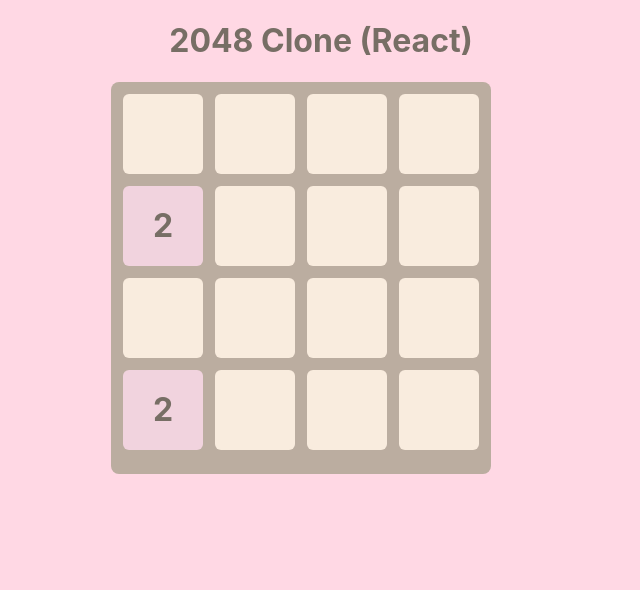
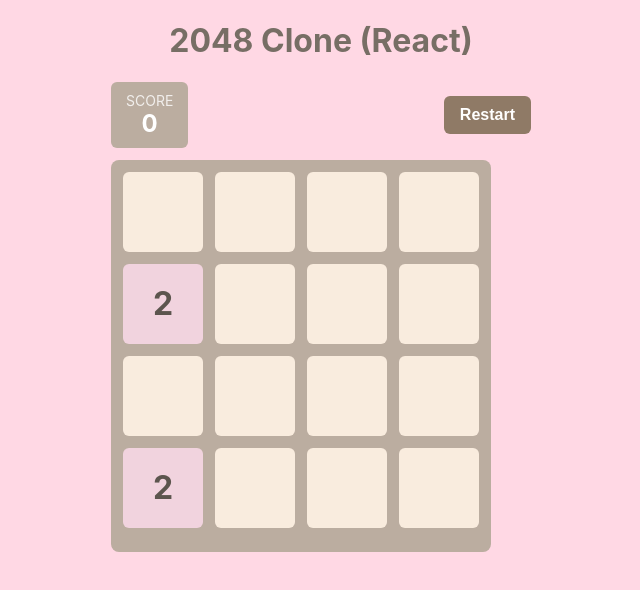
Before and after one commit to a42b/2048-clone, a React (Vite) app in the folder 2048-react/: page / in a window 1280 px wide. Shown: the top 590 px of the page, without its empty margins (319-959 px from the left). Built offline with nearby package versions, Linux system fonts and the light colour scheme.

Commit message:
add score count and restart

```diff
--- a/2048-react/src/App.jsx
+++ b/2048-react/src/App.jsx
@@ -3,6 +3,7 @@ import "./styles.css";
 
 function App() {
   const [board, setBoard] = useState(createEmptyBoard());
+  const [score, setScore] = useState(0);
 
   useEffect(() => {
     window.focus();
@@ -25,6 +26,16 @@ function App() {
     return Array(4)
       .fill(null)
       .map(() => Array(4).fill(0));
+  }
+
+  function restartGame() {
+    setScore(0);
+    const empty = createEmptyBoard();
+
+    empty[Math.floor(Math.random() * 4)][Math.floor(Math.random() * 4)] = 2;
+    empty[Math.floor(Math.random() * 4)][Math.floor(Math.random() * 4)] = 2;
+
+    setBoard(empty);
   }
 
   function addRandomTile() {
@@ -53,6 +64,7 @@ function App() {
     for (let i = 0; i < nums.length - 1; i++) {
       if (nums[i] === nums[i + 1]) {
         nums[i] *= 2;
+        setScore(s => s + nums[i]);
         nums[i + 1] = 0;
       }
     }
@@ -127,6 +139,19 @@ function App() {
     <div className="app">
       <h1 className="title">2048 Clone (React)</h1>
 
+      {/* SCORE + RESTART BUTTON */}
+      <div className="top-bar">
+        <div className="score-box">
+          <div className="score-title">SCORE</div>
+          <div className="score-value">{score}</div>
+        </div>
+
+        <button className="restart-btn" onClick={restartGame}>
+          Restart
+        </button>
+      </div>
+
+      {/* GAME BOARD */}
       <div className="board">
         {board.map((row, rowIndex) => (
           <div className="board-row" key={rowIndex}>
--- a/2048-react/src/styles.css
+++ b/2048-react/src/styles.css
@@ -48,8 +48,8 @@ body {
   color: #776e65;
 }
 
-.tile-2 { background: #f1d3de; color: #776e65; }
-.tile-4 { background: #efabc7; color: #776e65; }
+.tile-2 { background: #f1d3de; color: #5c554e; }
+.tile-4 { background: #e8b5bc; color: #524c46; }
 .tile-8 { background: #854d6b; color: white; }
 .tile-16 { background: #d79a79; color: white; }
 .tile-32 { background: #d17b97; color: white; }
@@ -68,3 +68,45 @@ body {
   background: #f9ecde;
   border-radius: 6px;
 }
+
+.top-bar {
+  display: flex;
+  width: 420px;
+  justify-content: space-between;
+  align-items: center;
+  margin-bottom: 12px;
+}
+
+.score-box {
+  background: #bbada0;
+  padding: 10px 15px;
+  border-radius: 6px;
+  color: white;
+  text-align: center;
+}
+
+.score-title {
+  font-size: 14px;
+  opacity: 0.8;
+}
+
+.score-value {
+  font-size: 24px;
+  font-weight: bold;
+}
+
+.restart-btn {
+  background: #8f7a66;
+  color: white;
+  padding: 10px 16px;
+  border-radius: 6px;
+  font-weight: bold;
+  font-size: 16px;
+  cursor: pointer;
+  border: none;
+  transition: 0.15s ease;
+}
+
+.restart-btn:hover {
+  background: #9d8b75;
+}
```
